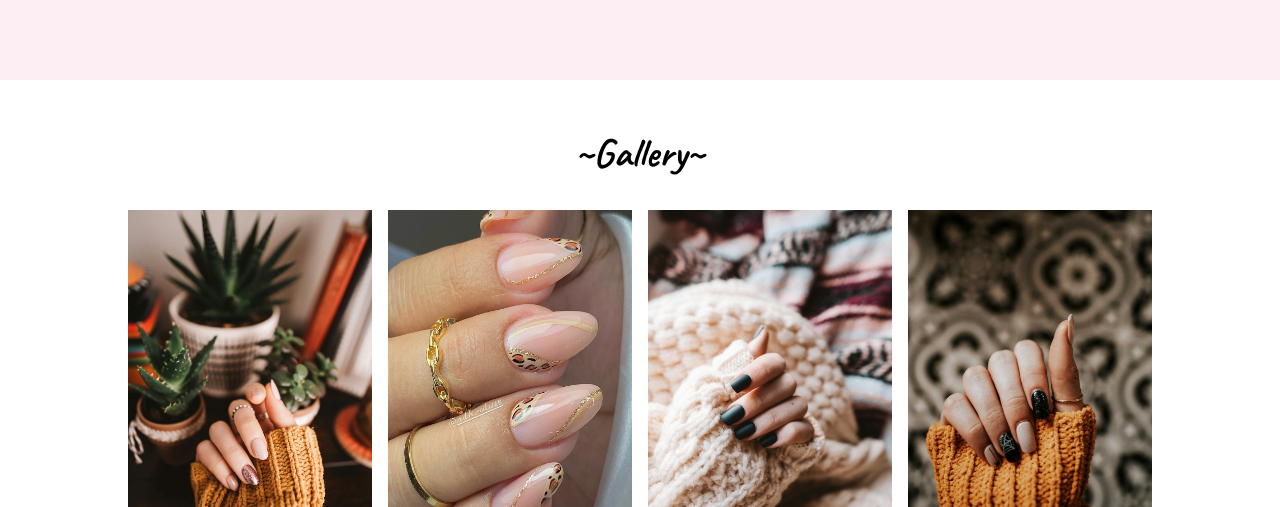
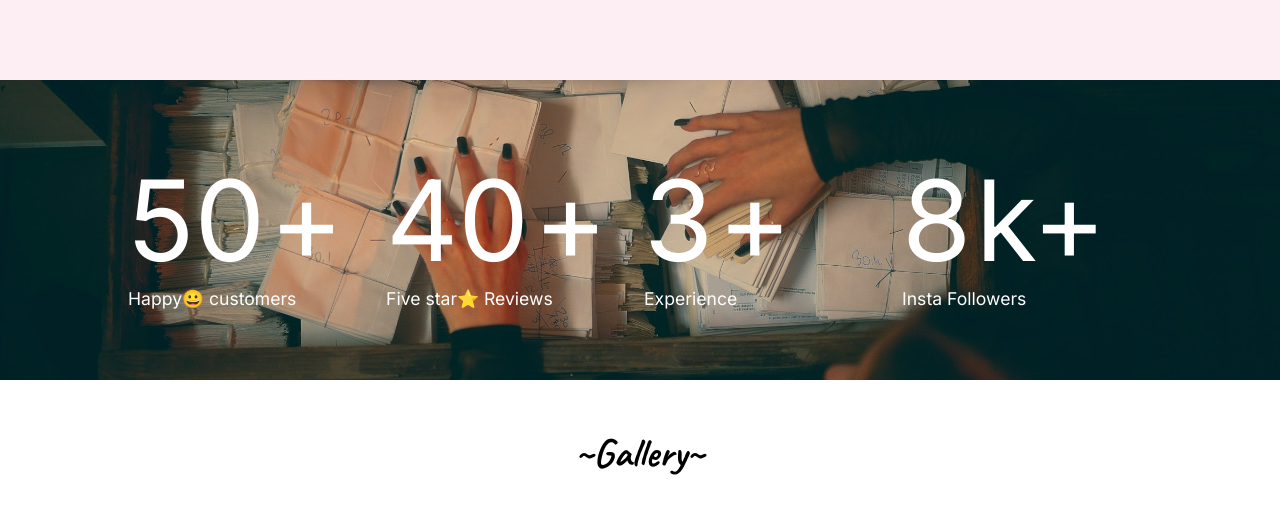
Before and after one commit to sportivearavind/JavaScript_Projects, a plain HTML site: page Vaidehi/index.html in a window 1280 px wide. Shown: the part 1595-2102 px from the top of the page. Drawn offline with nearby package versions, Linux system fonts and the light colour scheme.

Commit message:
feat: counter section created

```diff
--- a/Vaidehi/app.js
+++ b/Vaidehi/app.js
@@ -1,3 +1,10 @@
+$(document).ready(function(){
+  $(".count").counterUp({
+    delay:10,
+    time: 1200
+  });
+});
+
 document.querySelector("#contact-form").addEventListener("submit", (e) => {
   e.preventDefault();
   e.target.elements.name.value = "";
--- a/Vaidehi/index.html
+++ b/Vaidehi/index.html
@@ -5,6 +5,9 @@
     <meta name="viewport" content="width=device-width, initial-scale=1.0">
     <!-- font awesome -->
     <link rel="stylesheet" href="https://cdnjs.cloudflare.com/ajax/libs/font-awesome/6.6.0/css/all.min.css" />
+    <script src="https://cdnjs.cloudflare.com/ajax/libs/jquery/3.7.1/jquery.min.js"></script>
+    <script src="https://cdnjs.cloudflare.com/ajax/libs/waypoints/4.0.1/jquery.waypoints.min.js" ></script>
+    <script src="https://cdnjs.cloudflare.com/ajax/libs/Counter-Up/1.0.0/jquery.counterup.min.js" ></script>
     <title>Vaidehi nail art's</title>
     <link rel="stylesheet" href="style.css">
     <script defer src="app.js"></script>
@@ -123,6 +126,39 @@
             </div>
         </div>
     </section>
+
+    <div class="counter" id="counter">
+        <div class="counter-wrapper">
+            <div class="counter-number">
+                <div class="num-plus">
+                    <span class="count">50</span>
+                    <span>+</span>
+                </div>
+                <p>Happy😀 customers</p>
+            </div>
+            <div class="counter-number">
+                <div class="num-plus">
+                    <span class="count">40</span>
+                    <span>+</span>
+                </div>
+                <p>Five star⭐ Reviews</p>
+            </div>
+            <div class="counter-number">
+                <div class="num-plus">
+                    <span class="count">3</span>
+                    <span>+</span>
+                </div>
+                <p>Experience</p>
+            </div>
+            <div class="counter-number">
+                <div class="num-plus">
+                    <span class="count">8</span>
+                    <span>k+</span>
+                </div>
+                <p>Insta Followers</p>
+            </div>
+        </div>
+    </div>
 
     <section class="gallery-container" id="gallery">
         <h2 class="section-header">~Gallery~</h2>
@@ -287,7 +323,7 @@
             </div>
         </div>
         <div class="copywright">
-            © 2024 Aravind S. All rights reserved.
+            © 2024 Vaidehi nail art's. All rights reserved.
         </div>
     </footer>
 
--- a/Vaidehi/style.css
+++ b/Vaidehi/style.css
@@ -53,7 +53,7 @@ body,html{
 .header-container{
     min-height: 100vh;
     /* background: #f4c4f3; */
-    background-image: radial-gradient(rgba(255,255,255,0), rgba(0,0,0,0.9)) , url("images/heor-bg.jpg");
+    background-image: radial-gradient(rgba(255,255,255,0), rgba(0,0,0,0.9)) , url("images/bg-6.jpg");
     background-repeat: no-repeat;
     background-position:center;
     background-size: cover;
@@ -272,9 +272,49 @@ nav{
     border: 2px solid white;
 }
 
+/* services styling starts */
 
+/* counter styling starts */
 
-/* services styling starts */
+.counter{
+    background: url("images/counter-bg-2.jpg");
+    background-repeat: no-repeat;
+    background-position: center;
+    background-size: cover;
+    background-attachment: fixed;
+    height: 300px;
+    color: white;
+}
+
+.counter-wrapper{
+    display: flex;
+    flex-direction: row;
+    flex-wrap: wrap;
+    align-items: center;
+    justify-content: space-between;
+    width: 80%;
+    margin: auto;
+    height: 100%;
+}
+
+.counter-number{
+    /* display: flex;
+    flex-direction: column;
+    align-items: center;
+    justify-content: center; */
+    display: grid;
+    grid-template-columns: repeat(auto-fit, minmax(250px, 1fr));
+}
+
+.counter span{
+    font-size: 7rem;
+}
+
+.counter p{
+    font-size: 1.1rem;
+}
+
+/* counter styling ends */
 
 /* Gallery styling starts */
 
@@ -580,6 +620,10 @@ form button i{
     font-size: 4rem;
 }
 
+.social-icon p{
+    color: white;
+}
+
 /* contact styling ends */
 
 /* footer styling starts */
```
Also changed, not shown: Vaidehi/images/counter-bg-1.jpg (added), Vaidehi/images/counter-bg-2.jpg (added), Vaidehi/images/counter-bg-3.jpg (added).
